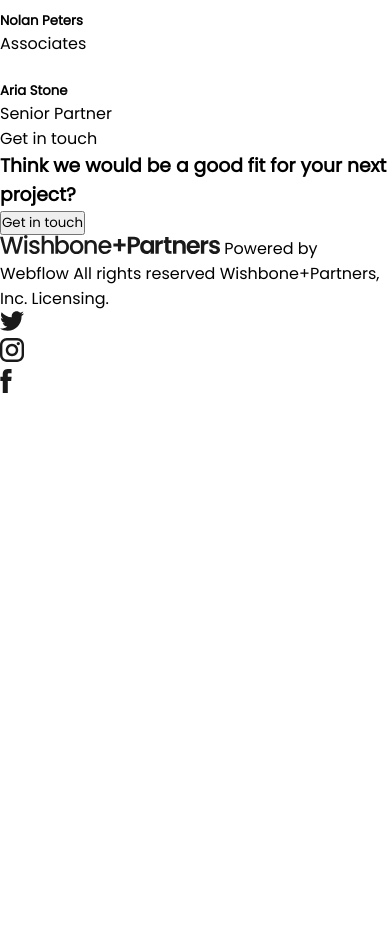
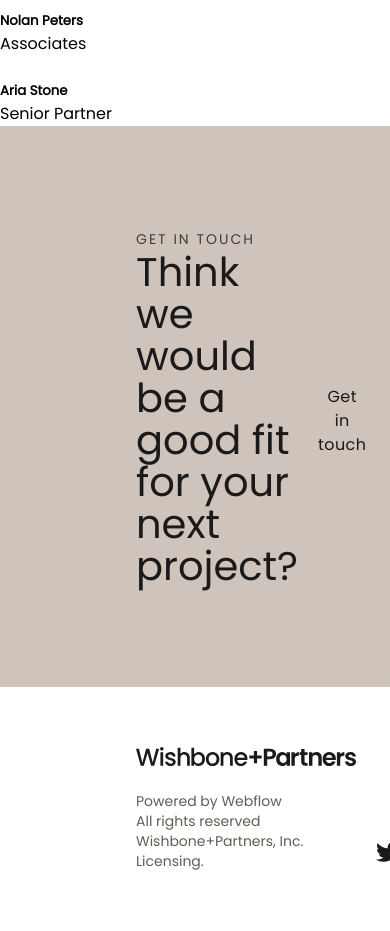
Before and after one commit to DmytroMyskov/wishbone-training, a plain HTML site: page index.html in a window 390 px wide. Shown: the part 8480-9411 px from the top of the page. Before the commit the page ends 8880 px from the top, so only its background shows below. Drawn offline with Linux system fonts and the light colour scheme.

Commit message:
Refactor footer layout and styling; enhance contact section with improved structure and responsiveness

```diff
--- a/index.html
+++ b/index.html
@@ -244,37 +244,44 @@
   </main>
 
   <footer>
+    <div class="info">
       <div>
         <span>Get in touch</span>
-
         <h3>Think we would be a good fit for your next project?</h3>
-
-      <button>Get in touch</button>
       </div>
 
+      <button><a href="">Get in touch</a></button>
+    </div>
+
+    <div class="contact">
       <div>
-      <img src="images/logo.svg" alt="">
-
-      <span>Powered by Webflow</span>
-
+        <a href=""><img src="images/logo.svg" alt=""></a>
+        <span>Powered by <a href="">Webflow</a></span>
         <a href="">All rights reserved Wishbone+Partners, Inc. Licensing.</a>
+      </div>
 
       <ul>
-        <li><svg width="24" height="20" viewBox="0 0 24 20" fill="none" xmlns="http://www.w3.org/2000/svg">
+        <li><a href="">
+            <svg width="24" height="20" viewBox="0 0 24 20" fill="none" xmlns="http://www.w3.org/2000/svg">
               <path
                 d="M24 2.55654C23.1169 2.94873 22.168 3.21203 21.1724 3.3327C22.1899 2.72384 22.9688 1.75844 23.3363 0.609283C22.3846 1.17426 21.3288 1.58291 20.2098 1.80506C19.313 0.84789 18.0322 0.25 16.6171 0.25C13.8965 0.25 11.6915 2.45232 11.6915 5.173C11.6915 5.5597 11.7353 5.93544 11.8176 6.29473C7.72575 6.08903 4.09736 4.1308 1.67021 1.14958C1.24786 1.87637 1.00377 2.72384 1.00377 3.62616C1.00377 5.33481 1.87316 6.84051 3.19232 7.72363C2.38601 7.69895 1.62633 7.47679 0.962633 7.10654V7.16962C0.962633 9.5557 2.66027 11.5441 4.9119 11.9966C4.50051 12.1091 4.06445 12.1694 3.61467 12.1694C3.29654 12.1694 2.98937 12.1392 2.69044 12.0816C3.31574 14.0371 5.13404 15.4605 7.28694 15.5017C5.60302 16.8209 3.48303 17.608 1.17381 17.608C0.77614 17.608 0.386699 17.5861 0 17.5395C2.18032 18.9354 4.76654 19.75 7.54748 19.75C16.6034 19.75 21.5564 12.2489 21.5564 5.74346C21.5564 5.52954 21.5509 5.31835 21.5427 5.10717C22.5053 4.41055 23.3418 3.54388 24 2.55654Z"
                 fill="#1B1A1A" />
-          </svg></li>
-        <li><svg width="24" height="24" viewBox="0 0 24 24" fill="none" xmlns="http://www.w3.org/2000/svg">
+            </svg>
+          </a></li>
+        <li><a href="">
+            <svg width="24" height="24" viewBox="0 0 24 24" fill="none" xmlns="http://www.w3.org/2000/svg">
               <path
                 d="M12 5.76825C8.5638 5.76825 5.76825 8.5638 5.76825 12C5.76825 15.4362 8.5638 18.2293 12 18.2293C15.4362 18.2293 18.2293 15.4338 18.2293 12C18.2317 8.5638 15.4362 5.76825 12 5.76825ZM12 15.8536C9.87422 15.8536 8.14641 14.1258 8.14641 12C8.14641 9.87422 9.87422 8.14641 12 8.14641C14.1258 8.14641 15.8536 9.87422 15.8536 12C15.8536 14.1258 14.1258 15.8536 12 15.8536ZM17.0936 0H6.90637C3.09889 0 0 3.09889 0 6.90637V17.0936C0 20.9011 3.09889 24 6.90637 24H17.0936C20.9011 24 24 20.9011 24 17.0936V6.90637C24 3.09889 20.9035 0 17.0936 0ZM21.6243 17.0936C21.6243 19.5907 19.5907 21.6218 17.0936 21.6218H6.90637C4.4093 21.6218 2.37816 19.5907 2.37816 17.0936V6.90637C2.37816 4.4093 4.4093 2.37816 6.90637 2.37816H17.0936C19.5907 2.37816 21.6218 4.4093 21.6218 6.90637V17.0936H21.6243ZM18.3167 3.96764C17.4188 3.96764 16.6859 4.69808 16.6859 5.59838C16.6859 6.49626 17.4164 7.22912 18.3167 7.22912C19.2146 7.22912 19.9474 6.49869 19.9474 5.59838C19.9474 4.69808 19.2146 3.96764 18.3167 3.96764Z"
                 fill="#1B1A1A" />
-          </svg></li>
-        <li><svg width="12" height="24" viewBox="0 0 12 24" fill="none" xmlns="http://www.w3.org/2000/svg">
+            </svg>
+          </a></li>
+        <li><a href="">
+            <svg width="12" height="24" viewBox="0 0 12 24" fill="none" xmlns="http://www.w3.org/2000/svg">
               <path
                 d="M11.625 7.7714H7.79015V5.2806C7.79015 4.34518 8.41822 4.12573 8.85815 4.12573H11.5586V0.0137159L7.83442 0C3.70352 0 2.76556 3.06686 2.76556 5.03098V7.7714H0.375V12.0069H2.76556V24H7.79292V12.0096H11.1851L11.625 7.7714Z"
                 fill="#1B1A1A" />
-          </svg></li>
+            </svg>
+          </a></li>
       </ul>
     </div>
   </footer>
--- a/style.css
+++ b/style.css
@@ -353,3 +353,90 @@ main {
       margin-left: 75px;
     }
   }
+
+  .projects {}
+}
+
+footer {
+  .info {
+    display: flex;
+    justify-content: space-between;
+    align-items: center;
+    gap: 20px;
+    padding: 100px 136px;
+    background-color: #CEC4BC;
+
+    span {
+      font-size: 14px;
+      letter-spacing: 2px;
+      line-height: 20px;
+      color: var(--primary-color);
+      text-transform: uppercase;
+      font-weight: 400;
+    }
+
+    h3 {
+      font-size: 40px;
+      line-height: 42px;
+      color: var(--third-color);
+      font-weight: 400;
+    }
+
+    button {
+      width: 125px;
+      height: 44px;
+      border: none;
+      background-color: transparent;
+      color: var(--third-color);
+      font-size: 16px;
+      line-height: 24px;
+      letter-spacing: 0.4px;
+      border-radius: 14px;
+      transition: 0.5s;
+      cursor: pointer;
+
+      &:hover {
+        background-color: var(--third-color);
+        color: var(--fifth-color);
+        border: 1px solid var(--third-color);
+        transition: 0.5s;
+      }
+    }
+  }
+
+  .contact {
+    display: flex;
+    justify-content: space-between;
+    align-items: flex-end;
+    gap: 20px;
+    padding: 60px 136px;
+
+    div {
+      display: flex;
+      flex-direction: column;
+      align-items: flex-start;
+
+      a {
+        margin-bottom: 20px;
+      }
+
+      a:last-child {
+        margin-bottom: 0;
+      }
+
+      span,
+      a {
+        font-size: 14px;
+        line-height: 20px;
+        color: var(--secondary-color);
+      }
+    }
+
+    ul {
+      display: flex;
+      gap: 20px;
+      align-items: center;
+
+      li {}
+    }
+  }
```
Lines whose indentation alone changed are shown as unchanged.
